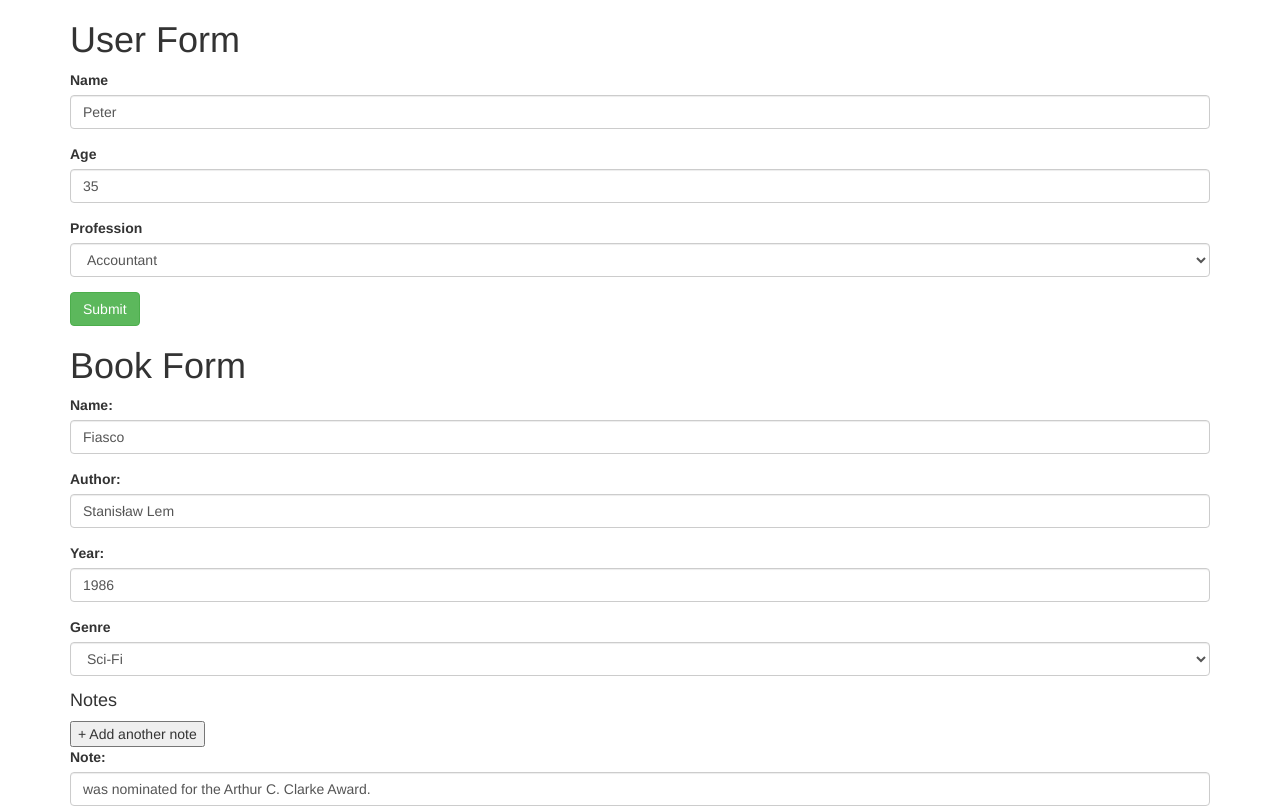
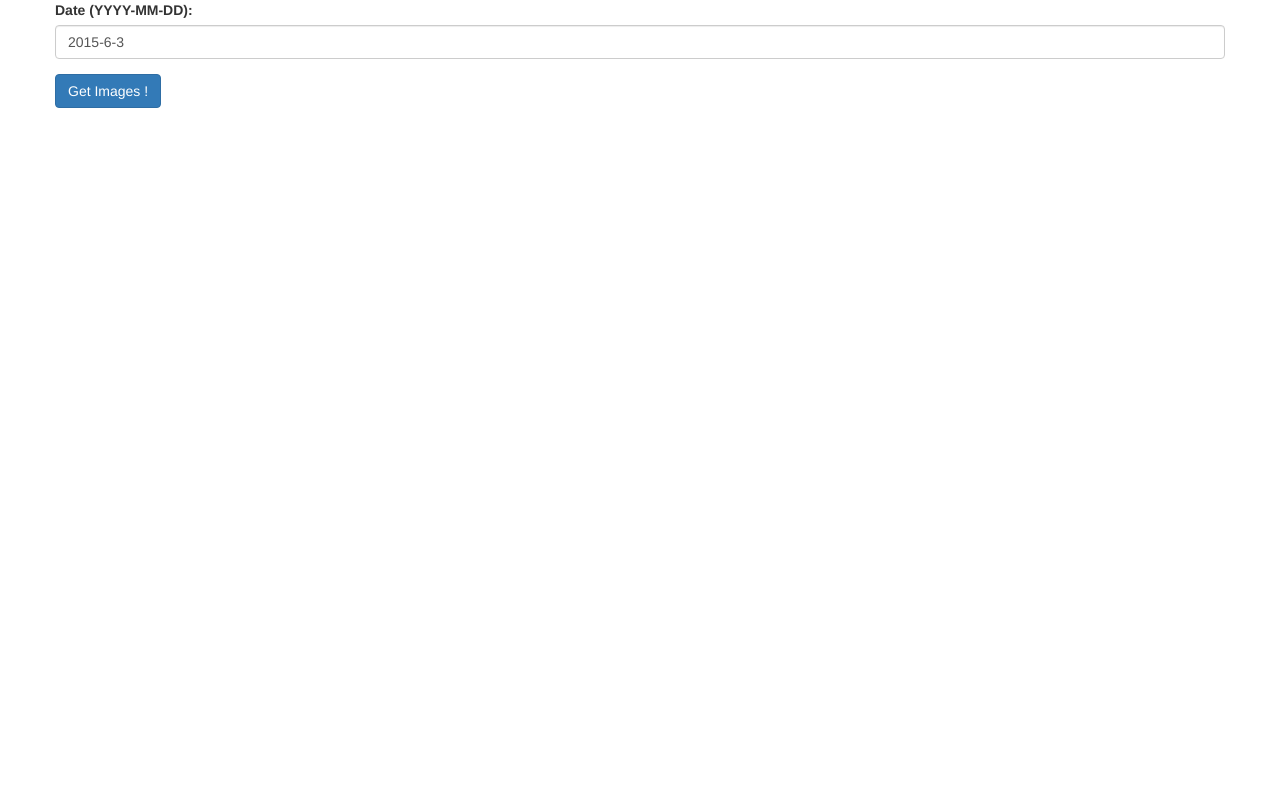
Before and after one commit to sebgos/angular12-training, an Angular app: page / in a window 1280 px wide. Shown: the top 808 px of the page. Built offline with nearby package versions, Linux system fonts and the light colour scheme.

Commit message:
feat: add demo services

```diff
--- a/src/app/app.component.html
+++ b/src/app/app.component.html
@@ -1,3 +1,28 @@
-<app-user-form></app-user-form>
+<!-- <app-user-form></app-user-form>
 
-<app-book-form></app-book-form>
+<app-book-form></app-book-form> -->
+
+<div class="container">
+  <div class="row">
+    <div class="form-group">
+      <label for="date">Date (YYYY-MM-DD): </label>
+      <input class="form-control" [(ngModel)]="date" name="date" />
+    </div>
+    <button (click)="fetchImages()" class="btn btn-primary">
+      Get Images !
+    </button>
+  </div>
+
+  <ng-container *ngFor="let photo of photoData?.photos">
+    <div class="row">
+      <div class="col-xs-3">{{ photo | json }}</div>
+      <div class="col-xs-9">
+        <img [src]="photo.img_src" />
+      </div>
+    </div>
+  </ng-container>
+
+  <div *ngIf="photoData?.photos?.length === 0">
+    <p>No Photos taken on {{ date }}</p>
+  </div>
+</div>
--- a/src/app/app.component.ts
+++ b/src/app/app.component.ts
@@ -1,10 +1,36 @@
-import { Component } from '@angular/core';
+import { Component, OnInit } from '@angular/core';
+import { MarsRoverPhotosService } from './services/mars-rover-photos.service';
+import { TitleService } from './services/title.service';
 
 @Component({
   selector: 'app-root',
   templateUrl: './app.component.html',
-  styleUrls: ['./app.component.scss']
+  styleUrls: ['./app.component.scss'],
 })
-export class AppComponent {
-  title = 'angular12-training';
+export class AppComponent implements OnInit {
+  title!: string;
+  photoData!: any;
+  date = '2015-6-3';
+
+  constructor(
+    private titleService: TitleService,
+    private marsRoverPhotosService: MarsRoverPhotosService
+  ) {}
+
+  ngOnInit() {
+    this.title = this.titleService.getAppTitle();
+    // this.marsRoverPhotosService
+    //   .getPhotosFromDate('2015-6-30')
+    //   .subscribe((photos) => {
+    //     this.photos = photos;
+    //   });
+  }
+
+  fetchImages() {
+    this.marsRoverPhotosService
+      .getPhotosFromDate(this.date)
+      .subscribe((photoData) => {
+        this.photoData = photoData;
+      });
+  }
 }
--- /dev/null
+++ b/src/app/services/mars-rover-photos.service.ts
@@ -0,0 +1,19 @@
+import { Injectable } from '@angular/core';
+import { HttpClient, HttpParams } from '@angular/common/http';
+
+@Injectable({
+  providedIn: 'root',
+})
+export class MarsRoverPhotosService {
+  constructor(private http: HttpClient) {}
+
+  getPhotosFromDate(date: string) {
+    const options = {
+      params: new HttpParams().set('earth_date', date),
+    };
+    return this.http.get(
+      'https://api.nasa.gov/mars-photos/api/v1/rovers/curiosity/photos?api_key=DEMO_KEY&camera=FHAZ',
+      options
+    );
+  }
+}
--- /dev/null
+++ b/src/app/services/title.service.ts
@@ -0,0 +1,12 @@
+import { Injectable } from '@angular/core';
+
+@Injectable({
+  providedIn: 'root',
+})
+export class TitleService {
+  constructor() {}
+
+  getAppTitle() {
+    return 'angular12-training';
+  }
+}
```
Also changed, not shown: src/app/app.module.ts (+8 -1 lines), 2 other files (tests, documents, lock files or other folders).
